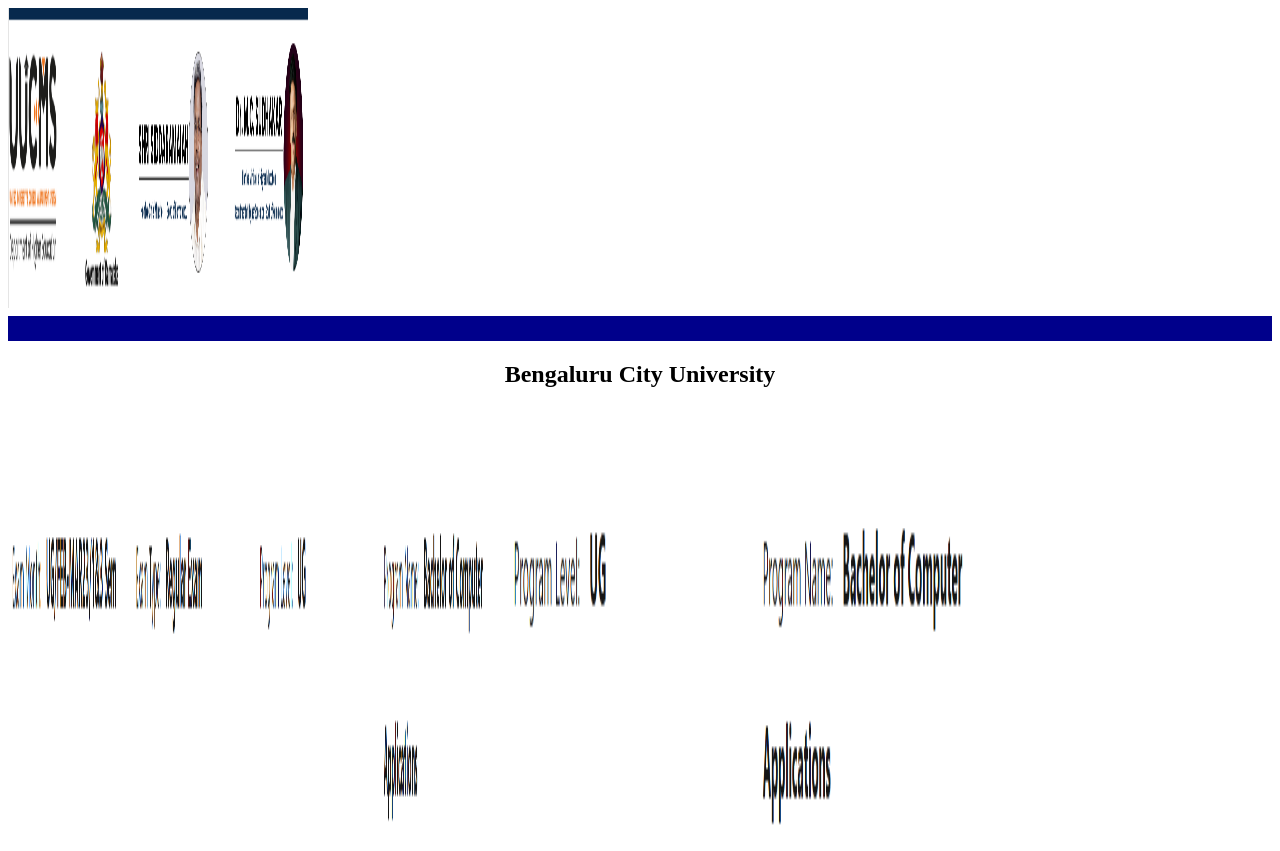
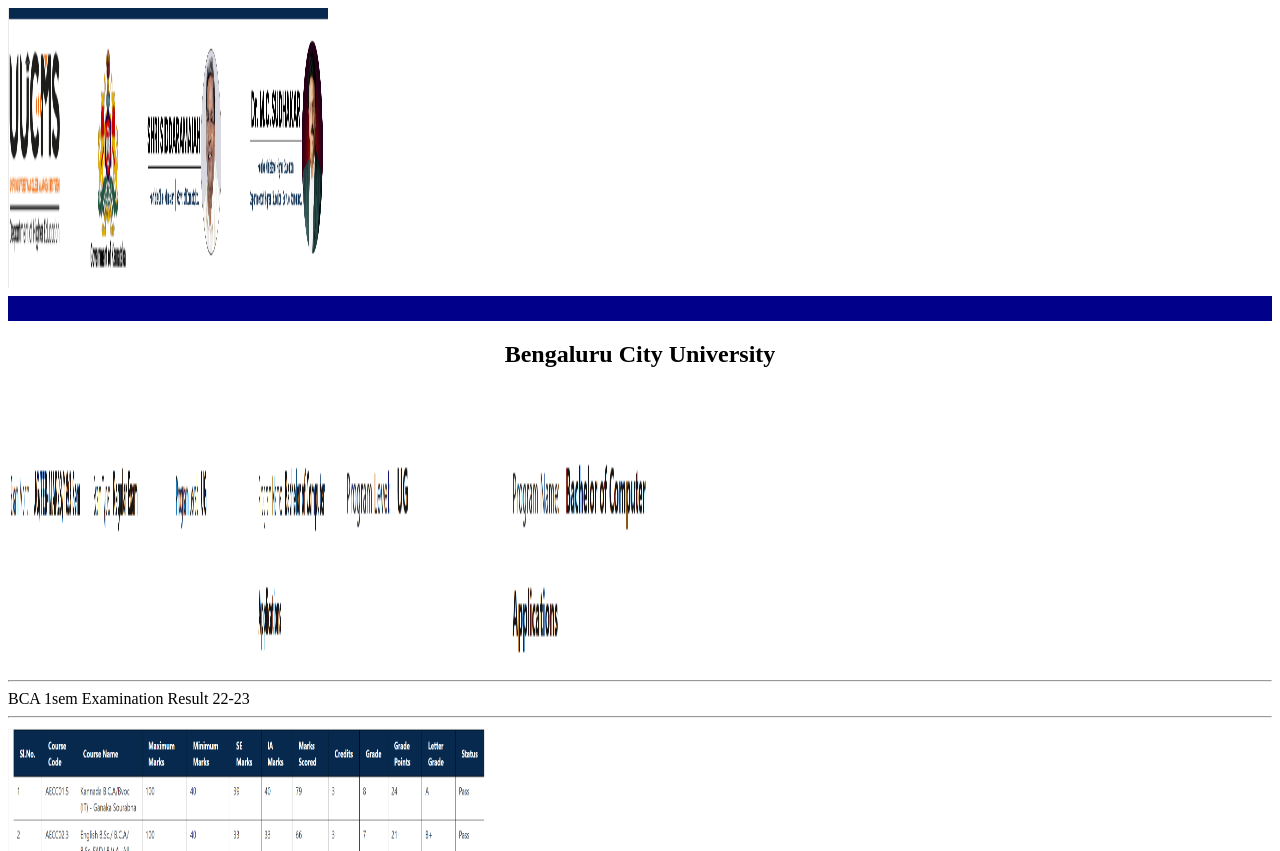
Before and after one commit to noufalks/result, a plain HTML site: page index.html in a window 1280 px wide. Shown: the top 851 px of the page. Drawn offline with Linux system fonts and the light colour scheme.

Commit message:
Update index.html

```diff
--- a/index.html
+++ b/index.html
@@ -1,4 +1,4 @@
-  <img src="no3.png"alt="no3" width="300px" height="300px">
+  <img src="no3.png"alt="no3" width="320px" height="280px">
 <hr style="border: none; height: 25px; background-color:darkblue;>
 
 
@@ -6,9 +6,9 @@
             <h2 style="text-align :center">Bengaluru City University</h2>
         </div>
 
-<img src="no1.png"alt="no1" width="480px" height="440px">
+<img src="no1.png"alt="no1" width="320px" height="280px">
 
- <img src="no6.png"alt="no6" width="480px" height="440px">
+ <img src="no6.png"alt="no6" width="320px" height="280px">
 <hr>BCA 1sem Examination Result 22-23</hr>
  <hr>
 <img src="013.png"alt="013" width="480px" height="440px">
```
